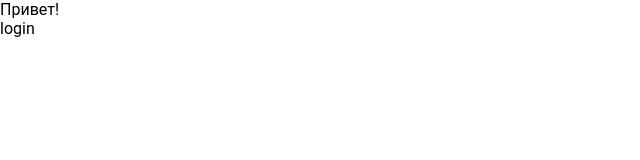
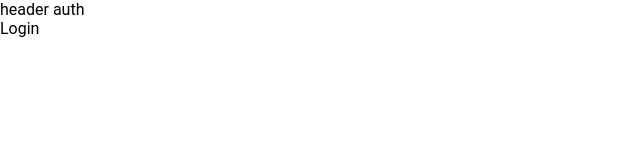
Before and after one commit to it2konst/nuxt-shop, a Nuxt app: page /auth/login in a window 1280 px wide. Shown: the top 160 px of the page, without its empty margins (0-640 px from the left). Built offline with nearby package versions, Linux system fonts and the light colour scheme.

Commit message:
feat: refactor layout components and update login page structure

```diff
--- a/app/app.vue
+++ b/app/app.vue
@@ -3,8 +3,7 @@ import "~/assets/styles/main.css"
 </script>
 
 <template>
-  <div>
-    Привет!
+  <NuxtLayout>
     <NuxtPage />
-  </div>
+  </NuxtLayout>
 </template>
--- /dev/null
+++ b/app/layouts/auth.vue
@@ -0,0 +1,6 @@
+<template>
+  <div>
+    <div>header auth</div>
+    <slot />
+  </div>
+</template>
--- /dev/null
+++ b/app/layouts/default.vue
@@ -0,0 +1,7 @@
+<template>
+  <div>
+    <Header />
+    <slot />
+    <Footer />
+  </div>
+</template>
--- a/app/pages/auth/login.vue
+++ b/app/pages/auth/login.vue
@@ -1,3 +1,9 @@
+<script setup lang="ts">
+definePageMeta({
+  layout: 'auth'
+})
+</script>
+
 <template>
-  <div>login</div>
+  <div>Login</div>
 </template>
```
